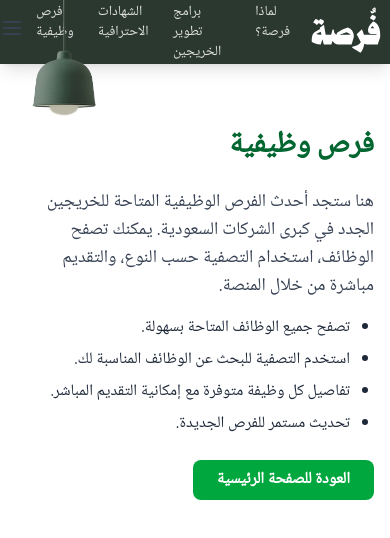
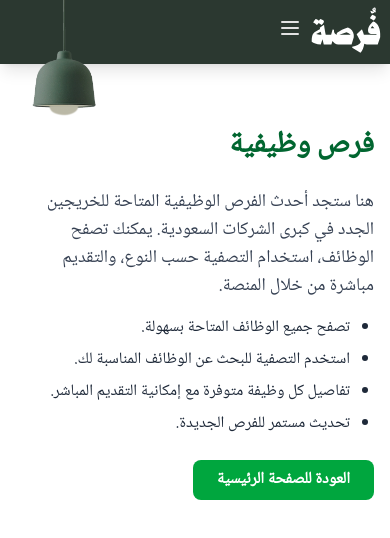
Before and after one commit to RevanNasser/Fursa, a Next.js app in the folder fursa/: page /job-opportunities in a window 390 px wide. Shown: the top 538 px of the page. Built offline with nearby package versions, Linux system fonts and the light colour scheme.

Commit message:
header changes mobile responsive

```diff
--- a/fursa/src/app/components/Header.tsx
+++ b/fursa/src/app/components/Header.tsx
@@ -1,21 +1,20 @@
-'use client';
-import Image from 'next/image';
-import React, { useState } from 'react';
+"use client"
+import Image from "next/image"
+import { useState } from "react"
 // import { useTranslation } from 'react-i18next';
-import { Menu, X } from 'lucide-react';
-import Link from 'next/link';
+import { Menu, X } from "lucide-react"
+import Link from "next/link"
 
 export default function Header() {
-  const [isMenuOpen, setIsMenuOpen] = useState(false);
-  const [lampOn, setLampOn] = useState(false);
+  const [isMenuOpen, setIsMenuOpen] = useState(false)
+  const [lampOn, setLampOn] = useState(false)
 
-
-const navItems = [
-  { href: '/job-opportunities', label: 'فرص وظيفية' },
-  { href: '/certifications', label: 'الشهادات الاحترافية' },
-  { href: '/gdp-programs', label: 'برامج تطوير الخريجين' },
-  { href: '/why-fursa', label: 'لماذا فرصة؟' },
-];
+  const navItems = [
+    { href: "/job-opportunities", label: "فرص وظيفية" },
+    { href: "/certifications", label: "الشهادات الاحترافية" },
+    { href: "/gdp-programs", label: "برامج تطوير الخريجين" },
+    { href: "/why-fursa", label: "لماذا فرصة؟" },
+  ]
 
   return (
     <div className="relative">
@@ -23,7 +22,7 @@ const navItems = [
       <div
         className="absolute top-[-10px] left-6 z-50 cursor-pointer flex items-center gap-2"
         onClick={() => setLampOn((prev) => !prev)}
-        title={lampOn ? 'إطفاء المصباح' : 'تشغيل المصباح'}
+        title={lampOn ? "إطفاء المصباح" : "تشغيل المصباح"}
       >
         <Image
           src="/assets/logo.png"
@@ -31,15 +30,13 @@ const navItems = [
           height={80}
           alt="Lamp Logo"
           className={`rounded-full transition duration-300 ${
-            lampOn
-              ? 'drop-shadow-[0_0_25px_rgba(255,215,0,0.8)]'
-              : 'drop-shadow-none brightness-75'
+            lampOn ? "drop-shadow-[0_0_25px_rgba(255,215,0,0.8)]" : "drop-shadow-none brightness-75"
           }`}
         />
       </div>
       <header className="bg-[#2b3830] backdrop-blur-md shadow-lg top-0 z-40">
         <div className="max-w-7xl mx-auto sm:px-6 lg:px-8">
-          <div className="flex flex-row-reverse items-center h-16 relative">
+          <div className="flex flex-row-reverse items-center h-16 relative sm:flex sm:flex-row-reverse">
             {/* Logo on the right */}
             <div className="flex-shrink-0">
               <Link href="/">
@@ -53,8 +50,8 @@ const navItems = [
               </Link>
             </div>
 
-            {/* Centered nav */}
-            <nav className="flex-1 flex justify-center">
+            {/* Centered nav - hidden on mobile */}
+            <nav className="hidden sm:flex flex-1 justify-center">
               {navItems.map((item) => (
                 <Link
                   key={item.href}
@@ -66,13 +63,13 @@ const navItems = [
               ))}
             </nav>
 
-            {/* Controls on the left */}
-            <div className="flex-shrink-0 flex items-center space-x-4 space-x-reverse">
+            {/* Controls on the left - burger menu shows on mobile with space-between layout */}
+            <div className="flex-shrink-0 flex items-center space-x-4 space-x-reverse sm:flex-shrink-0">
               {/* <LanguageSwitcher /> */}
-              <div className="md:hidden">
+              <div className="sm:hidden">
                 <button
                   onClick={() => setIsMenuOpen(!isMenuOpen)}
-                  className="text-gray-700 hover:text-blue-600 focus:outline-none"
+                  className="text-[#e2e2e2] hover:text-white focus:outline-none"
                 >
                   {isMenuOpen ? <X size={24} /> : <Menu size={24} />}
                 </button>
@@ -81,7 +78,7 @@ const navItems = [
           </div>
 
           {isMenuOpen && (
-            <div className="md:hidden">
+            <div className="sm:hidden">
               <div className="px-2 pt-2 pb-3 space-y-1 sm:px-3 bg-white rounded-lg shadow-lg mt-2">
                 {navItems.map((item) => (
                   <Link
@@ -98,5 +95,5 @@ const navItems = [
         </div>
       </header>
     </div>
-  );
+  )
 }
```
